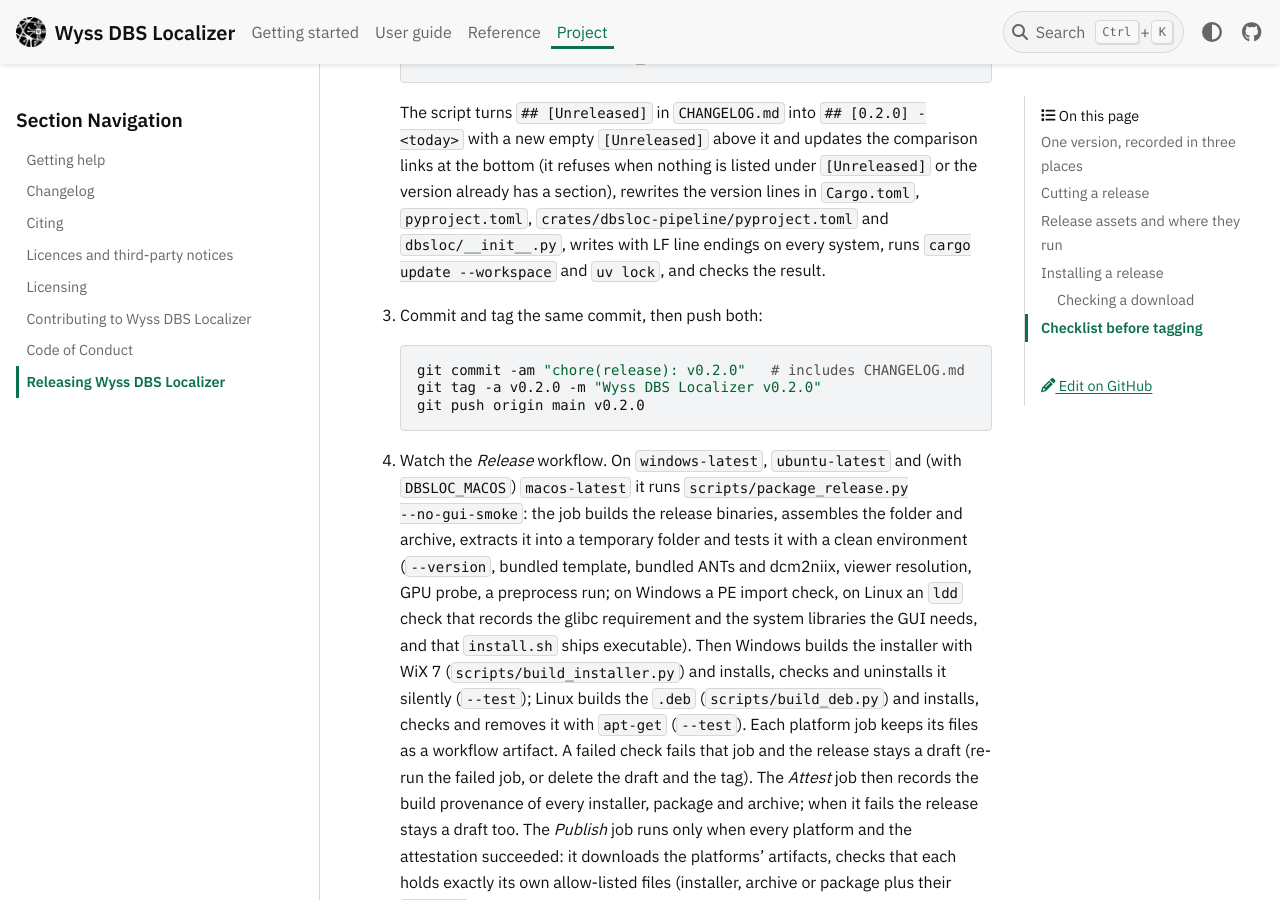
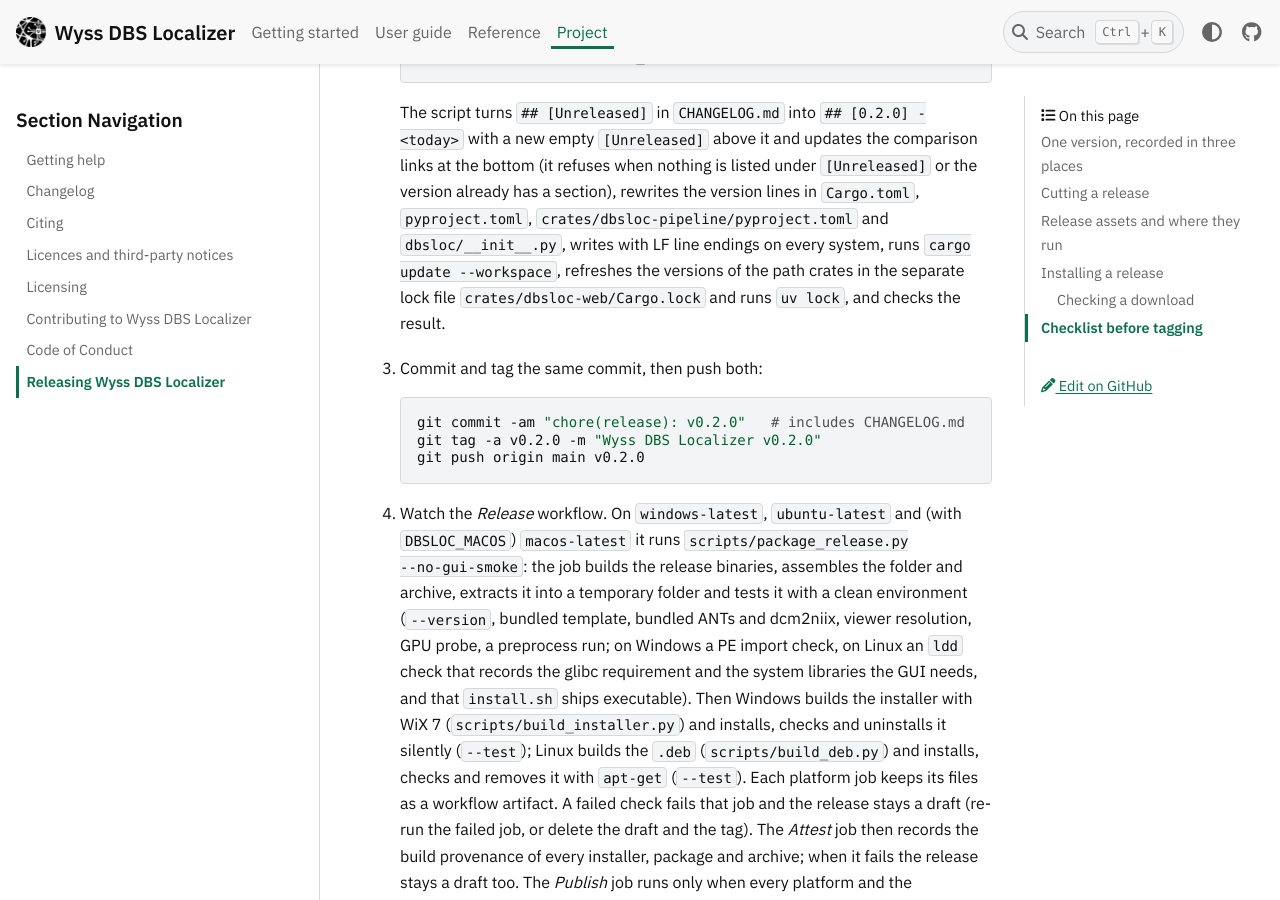
Before and after one commit to WyssCenter/dbs-localizer, a Sphinx documentation site: the page built from docs/RELEASING.md, in a window 1280 px wide and 900 px high, scrolled down 1420 px. Built offline with Sphinx 7.4.7 and the PyData theme 0.15.4, drawn with Linux system fonts in a browser that asks for light colours.

Commit message:
docs(release): name the dbsloc-web lock refresh in the release steps

````diff
--- a/docs/RELEASING.md
+++ b/docs/RELEASING.md
@@ -19,7 +19,7 @@ Releases are driven by git tags. Pushing a tag `vX.Y.Z` runs `.github/workflows/
    uv run python scripts/bump_version.py 0.2.0
    ```
 
-   The script turns `## [Unreleased]` in `CHANGELOG.md` into `## [0.2.0] - <today>` with a new empty `[Unreleased]` above it and updates the comparison links at the bottom (it refuses when nothing is listed under `[Unreleased]` or the version already has a section), rewrites the version lines in `Cargo.toml`, `pyproject.toml`, `crates/dbsloc-pipeline/pyproject.toml` and `dbsloc/__init__.py`, writes with LF line endings on every system, runs `cargo update --workspace` and `uv lock`, and checks the result.
+   The script turns `## [Unreleased]` in `CHANGELOG.md` into `## [0.2.0] - <today>` with a new empty `[Unreleased]` above it and updates the comparison links at the bottom (it refuses when nothing is listed under `[Unreleased]` or the version already has a section), rewrites the version lines in `Cargo.toml`, `pyproject.toml`, `crates/dbsloc-pipeline/pyproject.toml` and `dbsloc/__init__.py`, writes with LF line endings on every system, runs `cargo update --workspace`, refreshes the versions of the path crates in the separate lock file `crates/dbsloc-web/Cargo.lock` and runs `uv lock`, and checks the result.
 3. Commit and tag the same commit, then push both:
 
    ```bash
````
